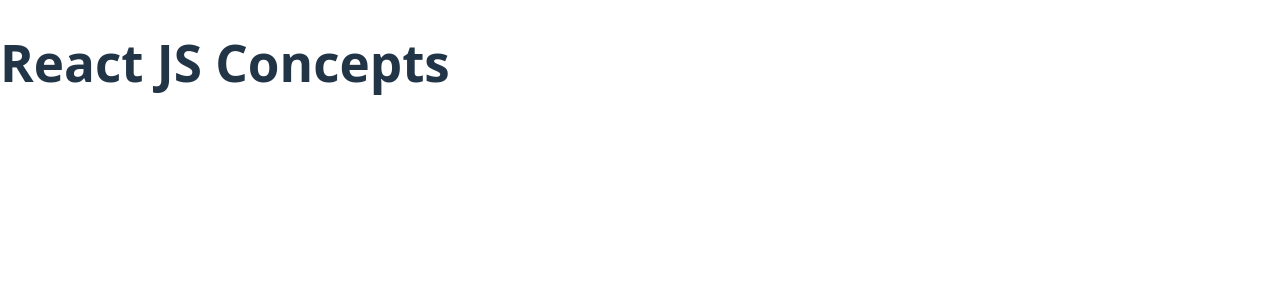
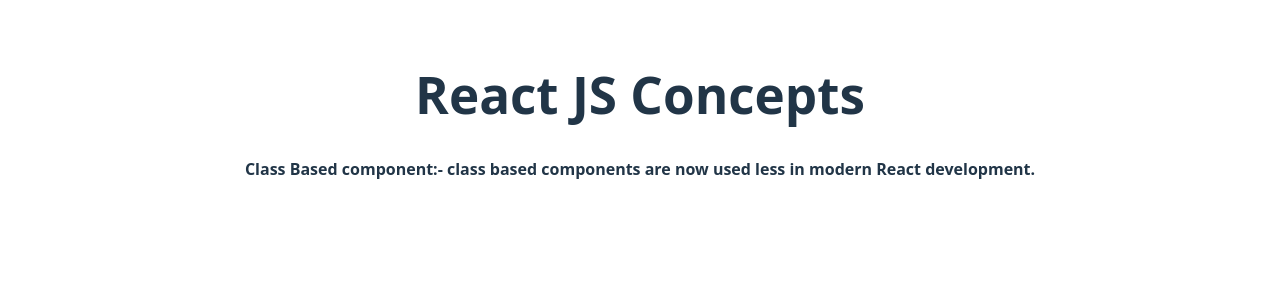
Before and after one commit to kaonashi555/React-basic, a React (Vite) app: page / in a window 1280 px wide. Shown: the top 300 px of the page. Built offline with nearby package versions, Linux system fonts and the light colour scheme.

Commit message:
Class-based component

```diff
--- a/src/App.jsx
+++ b/src/App.jsx
@@ -1,13 +1,14 @@
-
-
+import "./App.css";
+import ClassBasedComponent from "./components/class-based-component";
 function App() {
 
 
   return (
       <div>
         <h1> React JS Concepts</h1>
+        <ClassBasedComponent/>
       </div>
-  )
+  );
 }
 
-export default App
+export default App;
--- /dev/null
+++ b/src/components/class-based-component.jsx
@@ -0,0 +1,12 @@
+import { Component } from "react";
+
+class ClassBasedComponent extends Component{
+    render(){
+        return(
+            <div>
+                <h4>Class Based component:- class based components are now used less in modern React development.</h4>
+            </div>
+        );
+    }
+}
+export default ClassBasedComponent;
```
